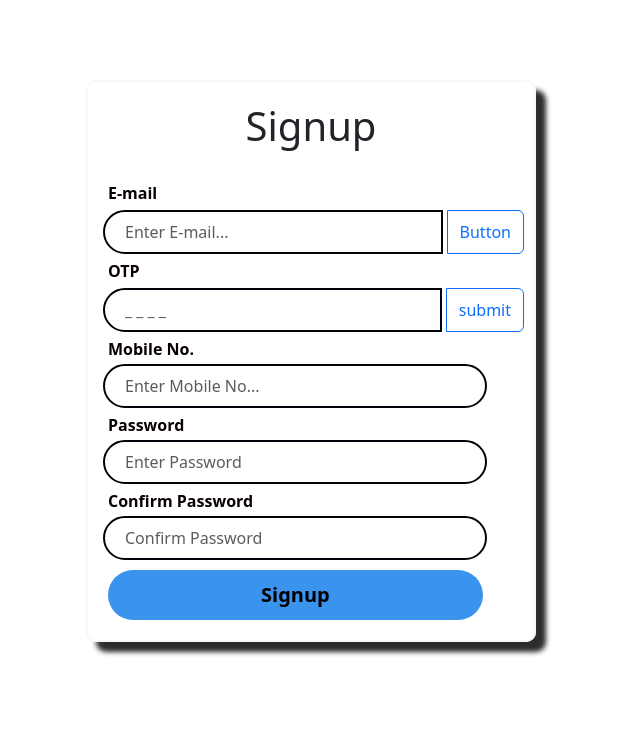
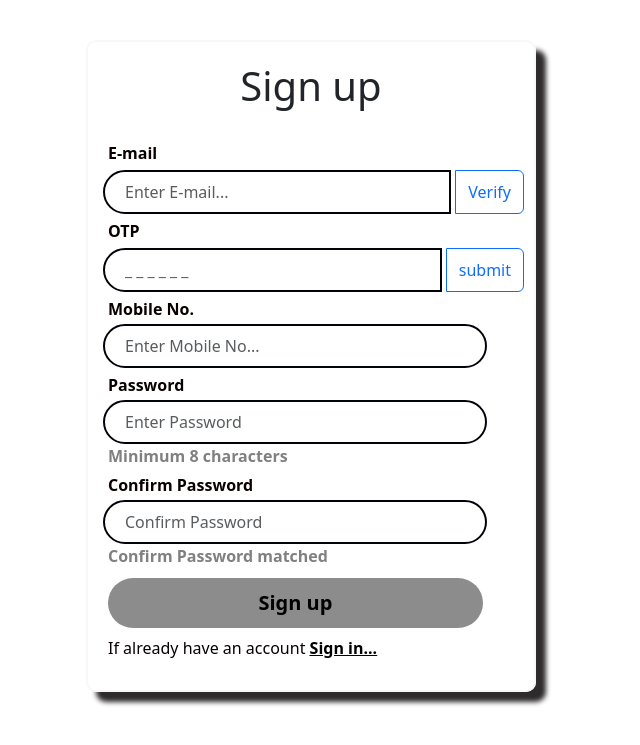
Before and after one commit to VaibhavBansa1/shop_accounting, a Django app: page /Signup/ in a window 1280 px wide. Shown: the top 745 px of the page, without its empty margins (329-969 px from the left). Run offline with Django 5.2, Linux system fonts and the light colour scheme.

Commit message:
New code

```diff
--- a/shop_account/Signup/static/css/signup.css
+++ b/shop_account/Signup/static/css/signup.css
@@ -1,7 +1,7 @@
 .wrapper {
     margin-right: auto;
     margin-left: auto;
-    margin-top: 80px;
+    margin-top: 40px;
     margin-bottom: 50px;
     max-width: 450px;
     padding: 20px 10px 0 10px;
@@ -49,7 +49,7 @@
 
 .input-box p{
     width: 95%;
-    color: #ffffff;
+    color: #070000;
     margin: 0 10px;
 }
 
@@ -77,6 +77,24 @@ h1{
     margin: 0 10px;
 }
 
+.condition{
+    width: auto;
+    padding-left: 10px;
+    margin-top: -10px !important;
+    margin-bottom: 10px;
+}
+
+.pass_check{
+    display: flex;
+    color: grey;
+    font-weight: bold;
+}
+.pass_checked{
+    display: flex;
+    color: #00090b !important;
+    font-weight: bold;
+}
+
 @media(max-width:600px){
     .wrapper{
         min-width: 280px;
--- /dev/null
+++ b/shop_account/Signup/templates/sign_up.html
@@ -0,0 +1,117 @@
+{% load static %}
+<!DOCTYPE html>
+<html lang="en">
+<head>
+    <meta charset="UTF-8">
+    <meta name="viewport" content="width=device-width, initial-scale=1.0">
+    <title>SIGN UP</title>
+    <link rel="stylesheet"  href="{% static 'css/signup.css' %}">
+    <link href="https://cdn.jsdelivr.net/npm/bootstrap@5.3.3/dist/css/bootstrap.min.css" rel="stylesheet" integrity="sha384-QWTKZyjpPEjISv5WaRU9OFeRpok6YctnYmDr5pNlyT2bRjXh0JMhjY6hW+ALEwIH" crossorigin="anonymous">
+    <link rel="stylesheet" href="https://cdn.jsdelivr.net/npm/bootstrap-icons@1.10.5/font/bootstrap-icons.css">
+    <script src="https://unpkg.com/sweetalert/dist/sweetalert.min.js"></script>
+</head>
+<body>
+    <div>
+        <div class="wrapper  text-white" id="registration-form">
+            <form action="#" method="post">
+                <h1><span class="text-dark text-center" id="Signup-text">Sign up</span></h1>
+                <div class="content">
+                        <div class="input-box" style="margin-bottom: -8px;">
+                            <label for="email">E-mail</label>
+                        </div>
+                        <div class="input-box input-group">
+                            <input type="email" class="form-control" placeholder="Enter E-mail..." aria-describedby="button-addon2" required>
+                            <button class="btn btn-outline-primary" type="button" id="verify_btn">Verify</button>
+                          </div>
+                    <div class="input-box" style="margin-bottom: -8px;">
+                        <label for="otp">OTP</label>
+                    </div>
+                    <div class="input-box input-group">
+                        <input type="tel" class="form-control" placeholder="_ _ _ _ _ _" aria-describedby="button-addon2" required minlength="6" maxlength="6">
+                        <button class="btn btn-outline-primary" type="button" id="submit_btn">submit</button>
+                      </div>
+
+                    <div class="input-box">
+                        <label for="number">Mobile No.</label>
+                        <input type="tel" class="form-control" placeholder="Enter Mobile No..." name="mnumber" id="mnumber" required minlength="10" maxlength="10">
+                    </div>
+                    <div class="input-box">
+                        <label for="password">Password</label>
+                        <input type="password" class="form-control" placeholder="Enter Password" name="password" id="pass" required minlength="8" maxlength="15">
+                    </div>
+                    <div class="condition" id="validation">
+                        <label class="pass_check" id="minimum">Minimum 8 characters</label>
+                    </div>
+                    <div class="input-box">
+                        <label for="cnfpassword">Confirm Password</label>
+                        <input type="password" class="form-control" placeholder="Confirm Password" name="cnfpassword" id="conf_pass" required minlength="8" maxlength="15">
+                    </div>
+                    <div class="condition" id="validation">
+
+                        <label class="pass_check" id="confirm">Confirm Password matched </label>
+                    </div>
+                    <div class="button-container">
+                        <button id="signup" type="submit" disable style="background: #8c8c8c; cursor: not-allowed;">Sign up</button>
+                    </div>
+                    <div class="input-box pt-2">
+                        <br>
+                        <p>If already have an account <a href="sign_in"><span style="color: black;"><u><b>Sign in...</span></b></u></a></p>
+                    </div>
+                </div>
+            </form>
+        </div>
+    </div>
+    <script src="https://cdn.jsdelivr.net/npm/bootstrap@5.3.3/dist/js/bootstrap.bundle.min.js" integrity="sha384-YvpcrYf0tY3lHB60NNkmXc5s9fDVZLESaAA55NDzOxhy9GkcIdslK1eN7N6jIeHz" crossorigin="anonymous"></script>
+    <script>
+        const signupBtn = document.getElementById('signup');
+        const passwd = document.getElementById('pass');
+        const conf_passwd = document.getElementById('conf_pass');
+
+        // Validate function
+        function validate() {
+            let countOfConditionMatched = 0;
+
+            // Minimum length check
+            if (passwd.value.length >= 8) {
+                document.getElementById("minimum").classList.remove("pass_check");
+                document.getElementById("minimum").classList.add("pass_checked");
+                countOfConditionMatched++;
+            } else {
+                document.getElementById("minimum").classList.remove("pass_checked");
+                document.getElementById("minimum").classList.add("pass_check");
+            }
+
+            // Confirm password match check
+            if (passwd.value === conf_passwd.value && (passwd.value !== "" && conf_passwd.value !== "")) {
+                document.getElementById('confirm').classList.remove("pass_check");
+                document.getElementById('confirm').classList.add("pass_checked");
+                countOfConditionMatched++;
+            } else {
+                document.getElementById('confirm').classList.remove("pass_checked");
+                document.getElementById('confirm').classList.add("pass_check");
+            }
+
+            // Enable or disable the signup button based on conditions
+            if (countOfConditionMatched === 2) {
+                signupBtn.disabled = false;
+                signupBtn.style.backgroundColor = '#3a94ee';
+                signupBtn.style.cursor = 'pointer';
+            } else {
+                signupBtn.disabled = true;
+                signupBtn.style.backgroundColor = '#8c8c8c';
+                signupBtn.style.cursor = 'not-allowed';
+            }
+        }
+
+        // Add event listeners to password fields
+        passwd.addEventListener('input', validate);
+        conf_passwd.addEventListener('input', validate);
+
+        // Sign up button click event (for debugging)
+        signupBtn.addEventListener('click', function() {
+            console.log(passwd.value);
+        });
+    </script>
+
+</body>
+</html>
--- a/shop_account/Signup/templates/signup.html
+++ /dev/null
@@ -1,56 +0,0 @@
-{% load static %}
-<!DOCTYPE html>
-<html lang="en">
-<head>
-    <meta charset="UTF-8">
-    <meta name="viewport" content="width=device-width, initial-scale=1.0">
-    <title>SIGNUP</title>
-    <link rel="stylesheet"  href="{% static 'css/signup.css' %}">
-    <link href="https://cdn.jsdelivr.net/npm/bootstrap@5.3.3/dist/css/bootstrap.min.css" rel="stylesheet" integrity="sha384-QWTKZyjpPEjISv5WaRU9OFeRpok6YctnYmDr5pNlyT2bRjXh0JMhjY6hW+ALEwIH" crossorigin="anonymous">
-    <link rel="stylesheet" href="https://cdn.jsdelivr.net/npm/bootstrap-icons@1.10.5/font/bootstrap-icons.css">
-    <script src="https://unpkg.com/sweetalert/dist/sweetalert.min.js"></script>
-</head>
-<body>
-    <div>
-        <div class="wrapper  text-white" id="registration-form">
-            <form action="{% url 'signup' %}" method="post">
-                {% csrf_token %}
-                <h1><span class="text-dark text-center" id="Signup-text">Signup</span></h1>
-                <div class="content">
-                        <div class="input-box" style="margin-bottom: -8px;">
-                            <label for="email">E-mail</label>
-                        </div>
-                        <div class="input-box input-group">
-                            <input name="email" type="email" class="form-control" placeholder="Enter E-mail..." aria-describedby="button-addon2">
-                            <button class="btn btn-outline-primary" type="submit" id="button-addon2">Button</button>
-                          </div>
-                    <div class="input-box" style="margin-bottom: -8px;">
-                        <label for="otp">OTP</label>
-                    </div>
-                    <div class="input-box input-group">
-                        <input type="text" class="form-control" placeholder="_ _ _ _" aria-describedby="button-addon2">
-                        <button class="btn btn-outline-primary" type="button" id="button-addon2">submit</button>
-                      </div>
-
-                    <div class="input-box">
-                        <label for="number">Mobile No.</label>
-                        <input type="tel" class="form-control" placeholder="Enter Mobile No..." name="mnumber" id="mnumber" minlength="10" maxlength="10">
-                    </div>
-                    <div class="input-box">
-                        <label for="password">Password</label>
-                        <input type="password" class="form-control" placeholder="Enter Password" name="password" id="password" minlength="8" maxlength="15">
-                    </div>
-                    <div class="input-box">
-                        <label for="cnfpassword">Confirm Password</label>
-                        <input type="password" class="form-control" placeholder="Confirm Password" name="cnfpassword" id="cnfpassword" minlength="8" maxlength="15">
-                    </div>
-                    <div class="button-container">
-                        <button id="signup" type="button">Signup</button>
-                    </div>
-                </div>
-            </form>
-        </div>
-    </div>
-    <script src="https://cdn.jsdelivr.net/npm/bootstrap@5.3.3/dist/js/bootstrap.bundle.min.js" integrity="sha384-YvpcrYf0tY3lHB60NNkmXc5s9fDVZLESaAA55NDzOxhy9GkcIdslK1eN7N6jIeHz" crossorigin="anonymous"></script>
-</body>
-</html>
--- a/shop_account/Signup/urls.py
+++ b/shop_account/Signup/urls.py
@@ -3,5 +3,9 @@ from django.urls import path
 from . import views
 
 urlpatterns = [
-    path('', views.signup, name='signup'),
+    path('', views.sign_up, name='sign_up'),
+    path('sign_in/', views.sign_in, name='sign_in'),
+    path('forgot/', views.forgot, name='forgot'),
+    path('forgot_pass/', views.forgot_pass, name='forgot_pass'),
+    path('firm_register/', views.firm_register, name='firm_register'),
 ]
--- a/shop_account/Signup/views.py
+++ b/shop_account/Signup/views.py
@@ -1,21 +1,17 @@
 from django.shortcuts import render
-from django.core.mail import send_mail
-from django.conf import settings
 
 # Create your views here.
-def signup(request):
-    if request.method == 'POST':
-        message = "Hello"
-        email = request.POST.get('email')
-        name = "Sivam"
-        send_mail(
-            'contact from',
-            message,
-            'settings.EMAIL_HOST_USER',
-            [email],
-            fail_silently=False)
-        return render(request, 'home.html')
-    else:
-        print("HAHAHA")
+def sign_up(request):
+    return render(request, 'sign_up.html')
 
-    return render(request, 'signup.html')
+def sign_in(request):
+    return render(request, 'sign_in.html')
+
+def firm_register(request):
+    return render(request, 'firm_register.html')
+
+def forgot(request):
+    return render(request, 'forgot.html')
+
+def forgot_pass(request):
+    return render(request, 'forgot_pass.html')
```
Also changed, not shown: shop_account/Signup/templates/firm_register.html (added, +44 -0 lines), shop_account/Signup/templates/forgot.html (added, +36 -0 lines), shop_account/Signup/templates/forgot_pass.html (added, +92 -0 lines), shop_account/Signup/templates/sign_in.html (renamed from shop_account/Signup/templates/signin.html, +7 -6 lines), shop_account/shop_account/settings.py (+1 -9 lines).
